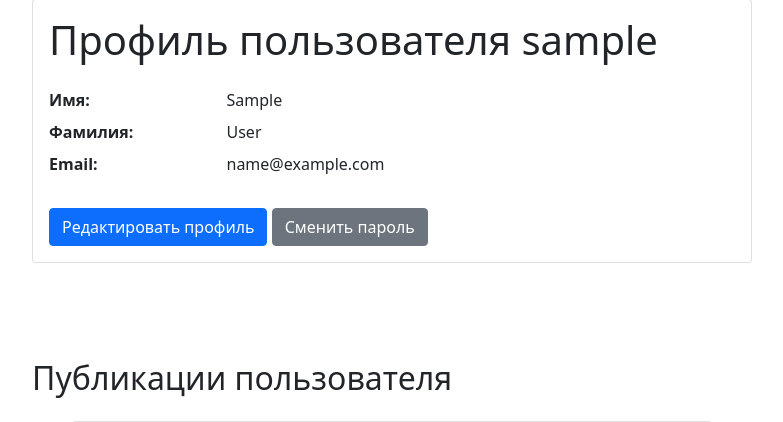
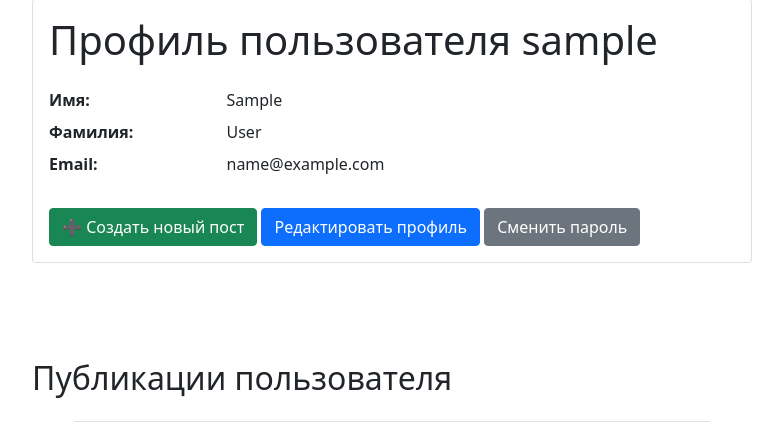
Before and after one commit to nastyavvv/django_sprint4, a Django app: a page that uses blogicum/templates/blog/profile.html in a window 1280 px wide. Shown: the part 153-575 px from the top of the page, without its empty margins (248-1031 px from the left). Run offline with Django 3.2, Linux system fonts and the light colour scheme; a user stored in the database is signed in; tables that the repository leaves empty hold one stand-in row (values such as "Sample post"); grey boxes marked "Sample" are stand-in pictures; parts of the project's set-up code (start-up, migrations or seed data) failed here and were passed over; some libraries are stand-ins or nearby versions.

Commit message:
небольшие поправочки

```diff
--- a/blogicum/blog/views.py
+++ b/blogicum/blog/views.py
@@ -76,7 +76,6 @@ def post_create(request):
         if form.is_valid():
             post = form.save(commit=False)
             post.author = request.user
-            # post.pub_date = timezone.now()  ← УДАЛИТЬ ЭТУ СТРОКУ
             post.save()
             return redirect('blog:profile', username=request.user.username)
     else:
--- a/blogicum/templates/blog/profile.html
+++ b/blogicum/templates/blog/profile.html
@@ -25,6 +25,9 @@
 
             {% if user == profile %}
               <div class="mt-4">
+                <a href="{% url 'blog:post_create' %}" class="btn btn-success">
+            ➕ Создать новый пост
+                </a>
                 <a href="{% url 'blog:edit_profile' %}" class="btn btn-primary">
                 Редактировать профиль
                 </a>
```
